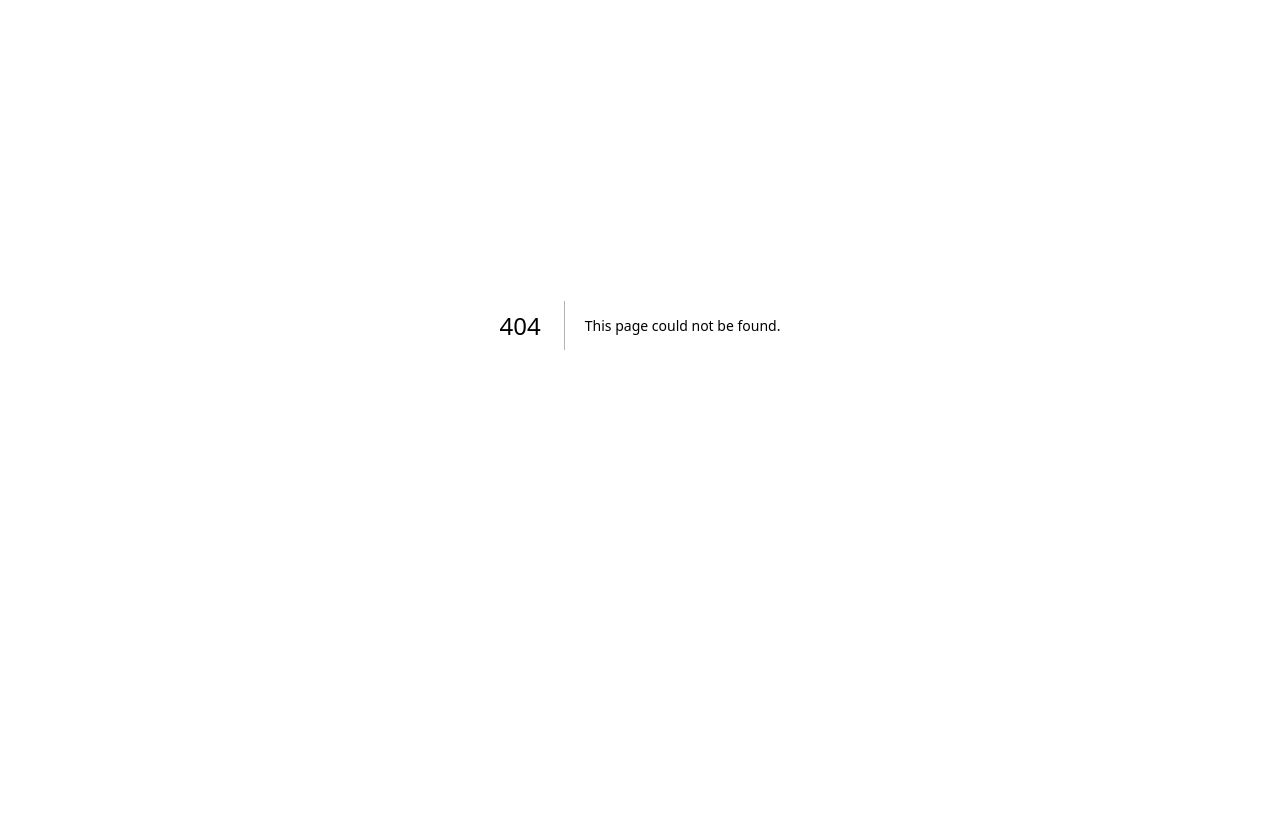
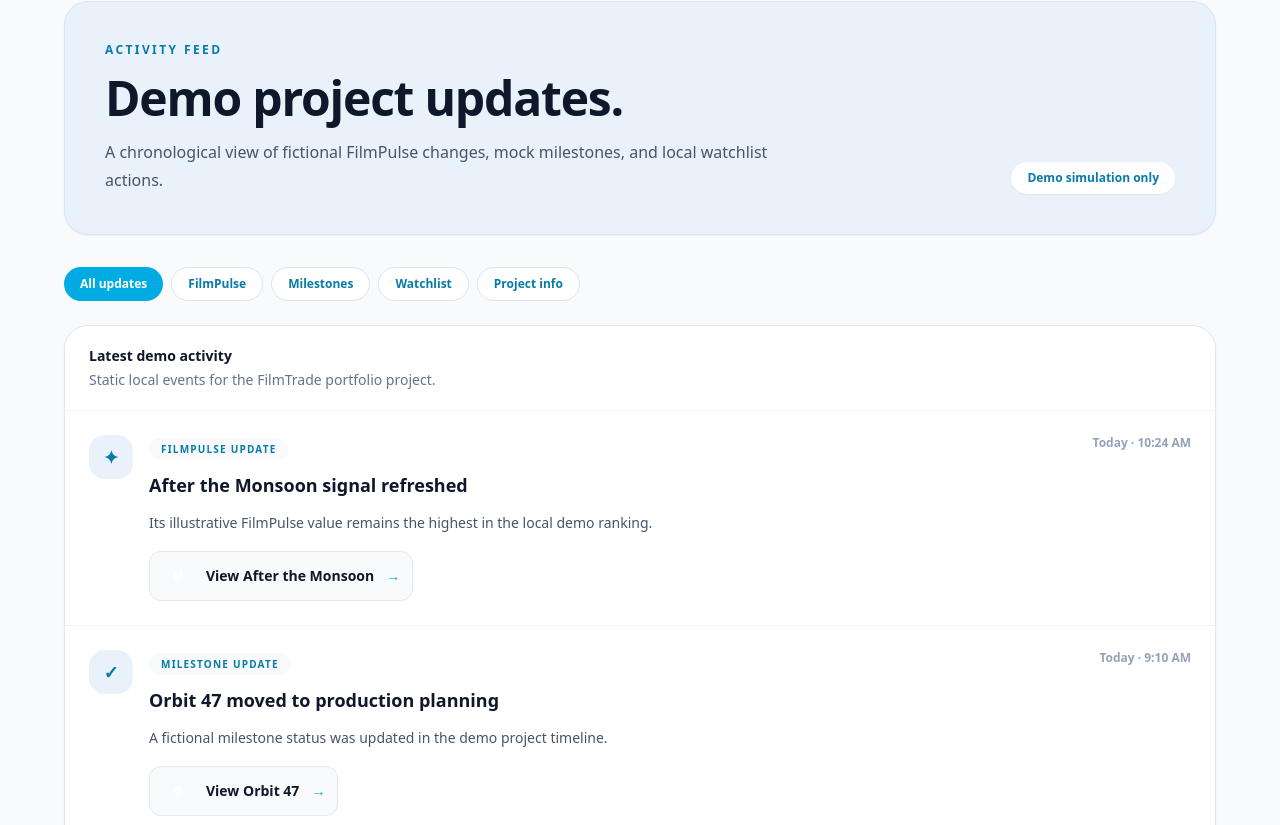
Before and after one commit to RakeshMalipeddi-06/filmtrade, a Next.js app: page /activity in a window 1280 px wide. Before the commit this address had no page. Shown: the part 75-900 px from the top of the page. Before the commit the page ends 800 px from the top, so only its background shows below. Built offline with nearby package versions, Linux system fonts and the light colour scheme.

Commit message:
feat: add demo activity page

```diff
--- /dev/null
+++ b/src/app/activity/page.tsx
@@ -0,0 +1,160 @@
+import { demoProjects } from "@/data/demoProjects";
+
+const activityItems = [
+  {
+    type: "FilmPulse update",
+    title: "After the Monsoon signal refreshed",
+    detail: "Its illustrative FilmPulse value remains the highest in the local demo ranking.",
+    time: "Today · 10:24 AM",
+    projectSlug: "after-the-monsoon",
+    icon: "✦",
+  },
+  {
+    type: "Milestone update",
+    title: "Orbit 47 moved to production planning",
+    detail: "A fictional milestone status was updated in the demo project timeline.",
+    time: "Today · 9:10 AM",
+    projectSlug: "orbit-47",
+    icon: "✓",
+  },
+  {
+    type: "Watchlist action",
+    title: "The Last Frame was added to the demo watchlist",
+    detail: "This is a UI-only local watchlist event for the FilmTrade portfolio concept.",
+    time: "Yesterday · 6:42 PM",
+    projectSlug: "the-last-frame",
+    icon: "＋",
+  },
+  {
+    type: "Information label",
+    title: "Paper Skies trust label reviewed",
+    detail: "The illustrative information-quality label was refreshed using local mock data.",
+    time: "Yesterday · 2:18 PM",
+    projectSlug: "paper-skies",
+    icon: "i",
+  },
+  {
+    type: "FilmPulse update",
+    title: "Night Shift entered the discovery view",
+    detail: "The fictional project is now included in the local FilmPulse ranking list.",
+    time: "Monday · 4:05 PM",
+    projectSlug: "night-shift",
+    icon: "✦",
+  },
+  {
+    type: "Project update",
+    title: "Golden Hour production status updated",
+    detail: "The demo project remains an illustrative production-stage concept.",
+    time: "Monday · 11:30 AM",
+    projectSlug: "golden-hour",
+    icon: "◌",
+  },
+];
+
+const filters = ["All updates", "FilmPulse", "Milestones", "Watchlist", "Project info"];
+
+export default function ActivityPage() {
+  return (
+    <main className="min-h-screen bg-[#f8fafc] px-5 py-8 text-[#0f172a] sm:px-8">
+      <div className="mx-auto max-w-6xl">
+        <a href="/dashboard" className="text-sm font-black text-[#00ABE4]">
+          ← Back to dashboard
+        </a>
+
+        <section className="mt-5 rounded-3xl border border-[#d6e6f5] bg-[#e9f1fa] p-7 shadow-sm sm:p-10">
+          <div className="flex flex-col justify-between gap-5 sm:flex-row sm:items-end">
+            <div>
+              <p className="text-xs font-black uppercase tracking-[0.2em] text-[#087ba8]">
+                Activity feed
+              </p>
+              <h1 className="mt-4 text-4xl font-black tracking-tight sm:text-5xl">
+                Demo project updates.
+              </h1>
+              <p className="mt-4 max-w-2xl leading-7 text-slate-600">
+                A chronological view of fictional FilmPulse changes, mock milestones, and local watchlist actions.
+              </p>
+            </div>
+            <span className="w-fit rounded-full bg-white px-4 py-2 text-xs font-black text-[#087ba8] shadow-sm">
+              Demo simulation only
+            </span>
+          </div>
+        </section>
+
+        <section className="mt-8 flex flex-wrap gap-2">
+          {filters.map((filter, index) => (
+            <button
+              key={filter}
+              className={`rounded-full px-4 py-2 text-xs font-black transition ${
+                index === 0
+                  ? "bg-[#00ABE4] text-white"
+                  : "bg-white text-[#087ba8] border border-[#d6e6f5] hover:bg-[#e9f1fa]"
+              }`}
+            >
+              {filter}
+            </button>
+          ))}
+        </section>
+
+        <section className="mt-6 overflow-hidden rounded-3xl border border-slate-200 bg-white shadow-sm">
+          <div className="border-b border-slate-100 px-6 py-5">
+            <p className="text-sm font-black">Latest demo activity</p>
+            <p className="mt-1 text-sm text-slate-500">
+              Static local events for the FilmTrade portfolio project.
+            </p>
+          </div>
+
+          <div className="divide-y divide-slate-100">
+            {activityItems.map((item) => {
+              const project = demoProjects.find((entry) => entry.slug === item.projectSlug);
+
+              return (
+                <article key={`${item.title}-${item.time}`} className="p-5 sm:p-6">
+                  <div className="flex gap-4">
+                    <span className="grid h-11 w-11 shrink-0 place-items-center rounded-2xl bg-[#e9f1fa] text-lg font-black text-[#087ba8]">
+                      {item.icon}
+                    </span>
+
+                    <div className="min-w-0 flex-1">
+                      <div className="flex flex-col gap-2 sm:flex-row sm:items-start sm:justify-between">
+                        <div>
+                          <span className="rounded-full bg-[#f8fafc] px-3 py-1 text-[10px] font-black uppercase tracking-[0.12em] text-[#087ba8]">
+                            {item.type}
+                          </span>
+                          <h2 className="mt-3 text-lg font-black">{item.title}</h2>
+                        </div>
+                        <p className="shrink-0 text-xs font-bold text-slate-400">{item.time}</p>
+                      </div>
+
+                      <p className="mt-3 max-w-2xl text-sm leading-6 text-slate-600">{item.detail}</p>
+
+                      {project && (
+                        <a
+                          href={`/projects/${project.slug}`}
+                          className="mt-4 inline-flex items-center gap-3 rounded-xl border border-slate-200 bg-[#f8fafc] px-3 py-2 text-sm font-black transition hover:border-[#00ABE4] hover:bg-[#e9f1fa] hover:text-[#087ba8]"
+                        >
+                          <span className={`grid h-8 w-8 place-items-center rounded-lg bg-gradient-to-br ${project.poster} text-[10px] text-white`}>
+                            {project.artwork.slice(0, 1)}
+                          </span>
+                          View {project.title}
+                          <span className="text-[#00ABE4]">→</span>
+                        </a>
+                      )}
+                    </div>
+                  </div>
+                </article>
+              );
+            })}
+          </div>
+        </section>
+
+        <section className="mt-8 rounded-3xl bg-[#0f2742] p-7 text-white shadow-sm">
+          <p className="text-xs font-black uppercase tracking-[0.2em] text-sky-200">Demo notice</p>
+          <h2 className="mt-3 text-2xl font-black">This feed does not track real activity.</h2>
+          <p className="mt-4 max-w-3xl leading-7 text-slate-300">
+            Every update shown here is fictional local content for the student portfolio. In Phase 2, this layout can connect to database-backed mock project events.
+          </p>
+        </section>
+      </div>
+    </main>
+  );
+}
--- a/src/components/dashboard/DashboardSidebar.tsx
+++ b/src/components/dashboard/DashboardSidebar.tsx
@@ -4,7 +4,7 @@ const navigation = [
   { label: "Movies", href: "#" },
   { label: "FilmPulse", href: "/filmpulse" },
   { label: "Watchlist", href: "/watchlist" },
-  { label: "Activity", href: "#" },
+  { label: "Activity", href: "/activity" },
   { label: "Profile", href: "#" },
   { label: "Settings", href: "#" },
 ];
```
